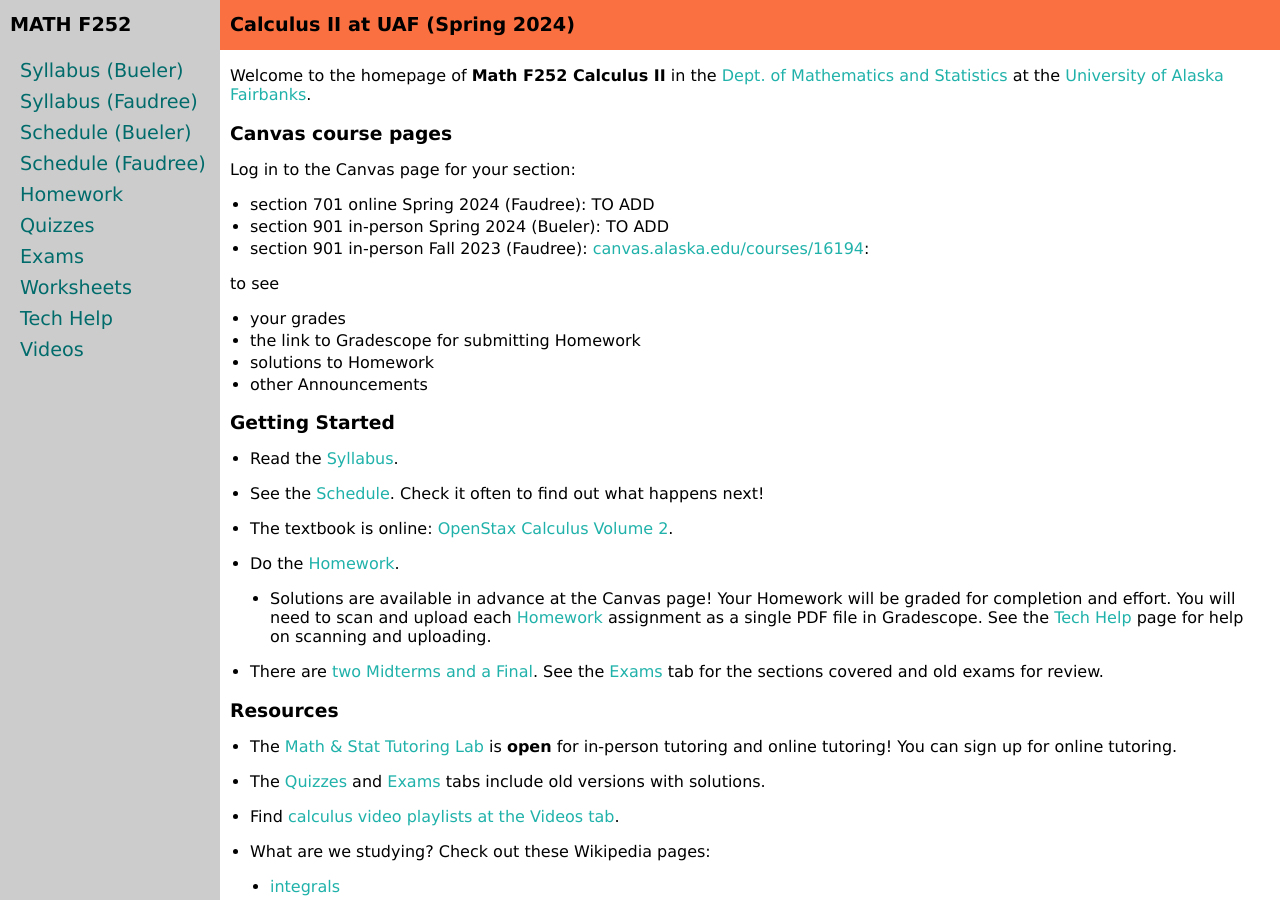
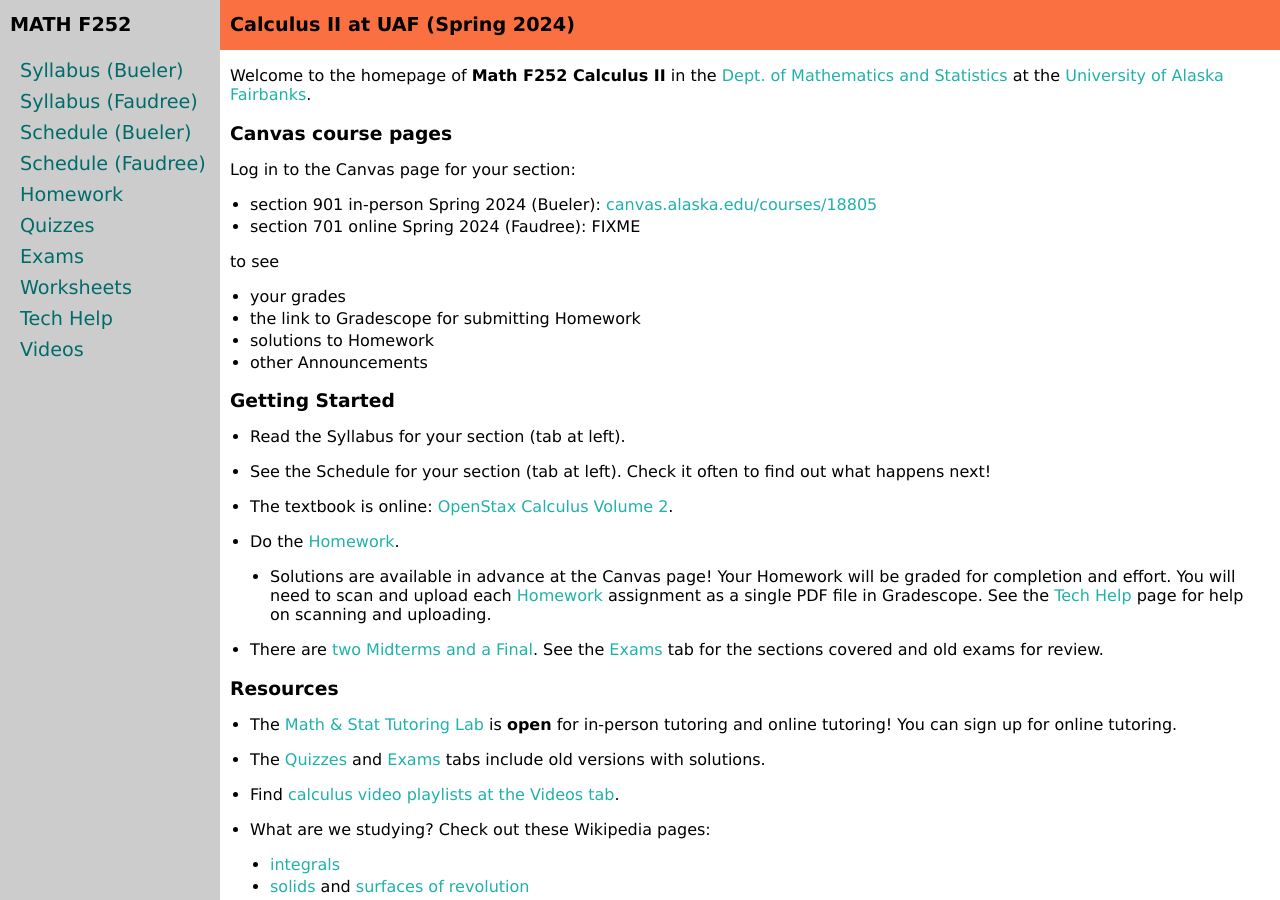
Before and after one commit to uaf-math/calc2, a Jekyll site: the page built from index.md, in a window 1280 px wide and 900 px high. Built offline with Jekyll 4.4.1, drawn with Linux system fonts in a browser that asks for light colours.

Commit message:
adapt main page to new look

```diff
--- a/index.md
+++ b/index.md
@@ -9,11 +9,11 @@ Welcome to the homepage of **Math F252 Calculus II** in the [Dept. of Mathematic
 
 Log in to the Canvas page for your section:
 
-  * section 701 online Spring 2024 (Faudree): TO ADD
-  * section 901 in-person Spring 2024 (Bueler): TO ADD
-  * section 901 in-person Fall 2023 (Faudree): [canvas.alaska.edu/courses/16194](https://canvas.alaska.edu/courses/16194):
+  * section 901 in-person Spring 2024 (Bueler): [canvas.alaska.edu/courses/18805](https://canvas.alaska.edu/courses/18805)
+  * section 701 online Spring 2024 (Faudree): FIXME
 
 to see
+
   * your grades
   * the link to Gradescope for submitting Homework
   * solutions to Homework
@@ -21,9 +21,9 @@ to see
 
 ### Getting Started
 
-* Read the [Syllabus](assets/general/M252-f23-syllabus.pdf).
+* Read the Syllabus for your section (tab at left).
 
-* See the [Schedule](https://docs.google.com/spreadsheets/d/e/2PACX-1vTJV11ILVouSFriJJQo6VS7-qBGvXBt6gtQNPTmmScJuiknursixGxHQf12yrBgwkJqETFn31EgQRia/pubhtml).  Check it often to find out what happens next!
+* See the Schedule for your section (tab at left).  Check it often to find out what happens next!
 
 * The textbook is online: [OpenStax Calculus Volume 2](https://openstax.org/details/books/calculus-volume-2).
 
```
